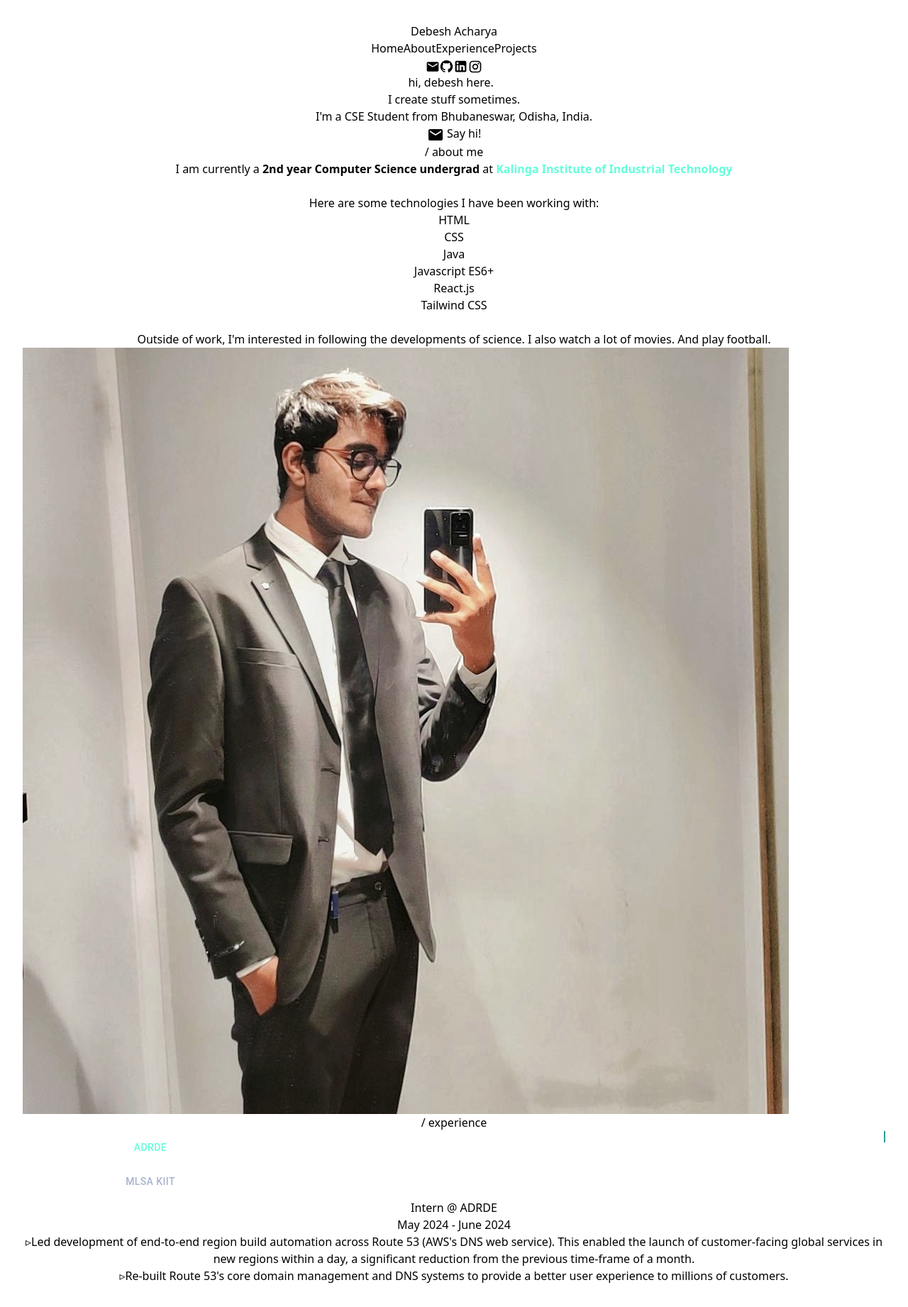
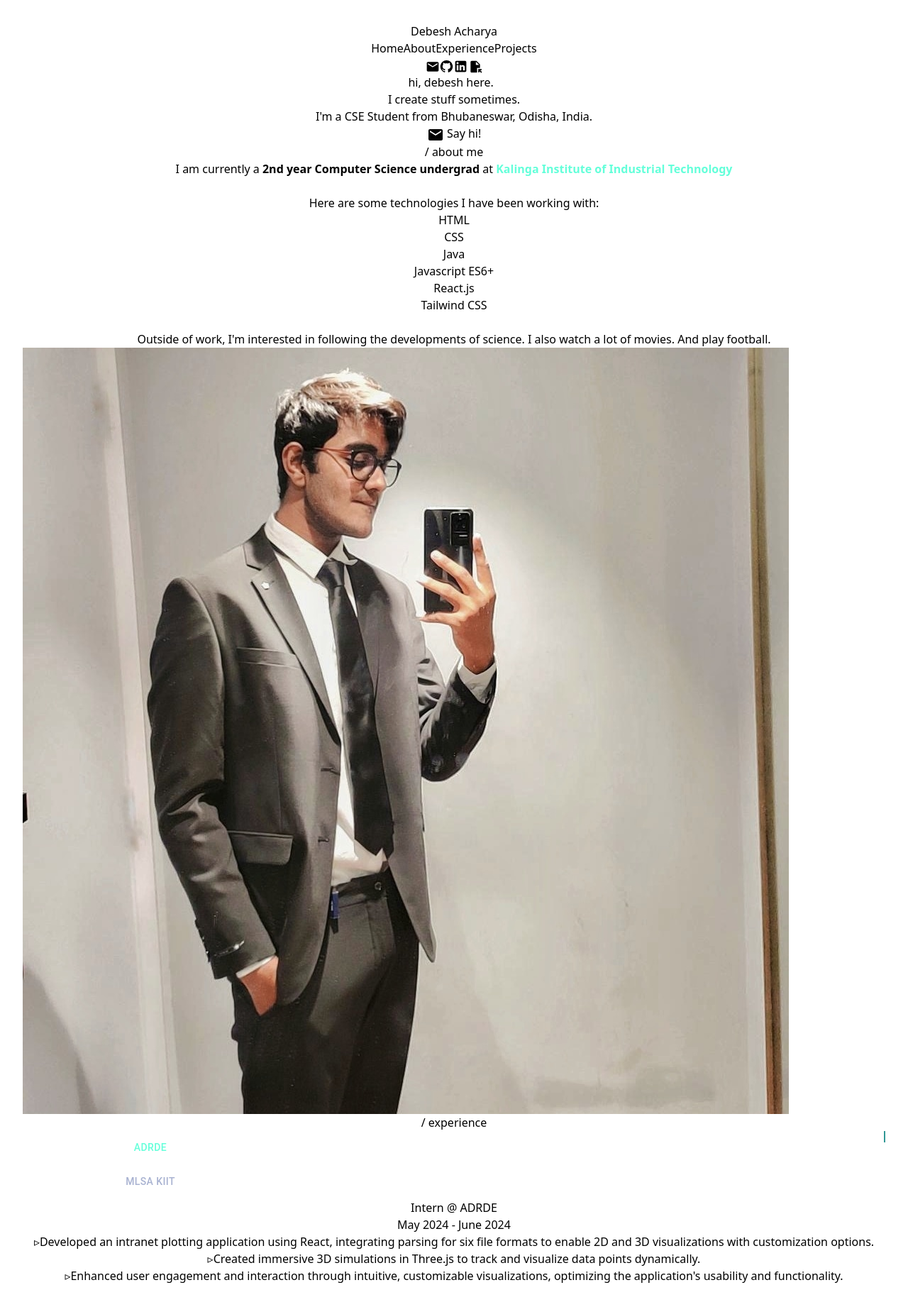
Before and after one commit to Debesh-Acharya/Portfolio, a React (Vite) app in the folder Portfolio/: page / in a window 1280 px wide. Shown: the whole page at 71% size. Built offline with nearby package versions, Linux system fonts and the light colour scheme.

Commit message:
Updated content

```diff
--- a/Portfolio/src/components/JobList.jsx
+++ b/Portfolio/src/components/JobList.jsx
@@ -25,8 +25,9 @@ const JobList = () => {
       jobTitle: "Intern @",
       duration: "May 2024 - June 2024",
       desc: [
-        "Led development of end-to-end region build automation across Route 53 (AWS's DNS web service). This enabled the launch of customer-facing global services in new regions within a day, a significant reduction from the previous time-frame of a month.",
-        "Re-built Route 53's core domain management and DNS systems to provide a better user experience to millions of customers.",
+        "Developed an intranet plotting application using React, integrating parsing for six file formats to enable 2D and 3D visualizations with customization options.",
+        "Created immersive 3D simulations in Three.js to track and visualize data points dynamically.",
+        "Enhanced user engagement and interaction through intuitive, customizable visualizations, optimizing the application's usability and functionality."
       ],
     },
     {
@@ -34,9 +35,9 @@ const JobList = () => {
       jobTitle: "Corporate and Public Relations Executive @",
       duration: "MAR 2023 - PRESENT",
       desc: [
-        "Developed a responsive React web page (the new Story Details) from scratch, both on client and server side, for an app with massive scale (2 billion daily requests).",
-        "Iteratively built web experiences for 80 million users across high-traffic pages.",
-        "Collaborated with senior engineers and product management following best practices for the full software development life cycle, including coding standards, code reviews, source control management, build processes, testing, and operations.",
+        "Organized multiple technical events, drawing over 5,000 student participants.",
+        "Developed and executed communication strategies to effectively promote events, significantly enhancing awareness and attendance.",
+        "Cultivated strategic partnerships with industry professionals, faculty members, and student organizations to maximize event impact, and managed social media and traditional media channels to amplify event visibility.",
       ],
     },
   ];
--- a/Portfolio/src/components/NavBar.jsx
+++ b/Portfolio/src/components/NavBar.jsx
@@ -2,7 +2,7 @@ import React from 'react';
 import EmailIcon from '@mui/icons-material/Email';
 import LinkedInIcon from '@mui/icons-material/LinkedIn';
 import GitHubIcon from '@mui/icons-material/GitHub';
-import InstagramIcon from '@mui/icons-material/Instagram';
+import FileOpenIcon from '@mui/icons-material/FileOpen';
 
 const NavBar = () => {
   const scrollToAbout = (event) => {
@@ -61,11 +61,11 @@ const NavBar = () => {
           </a>
           <a
             className="hover:text-green-200"
-            href="https://www.instagram.com/debeshacharya_"
+            href="https://drive.google.com/file/d/1J8exrC4_m6Yzf2_JCZxfOmSA1MwXEjob/view?usp=drivesdk"
             target="_blank"
             rel="noopener noreferrer"
           >
-            <InstagramIcon style={{ fontSize: 20 }} />
+            <FileOpenIcon style={{ fontSize: 20 }} />
           </a>
         </div>
       </div>
```
